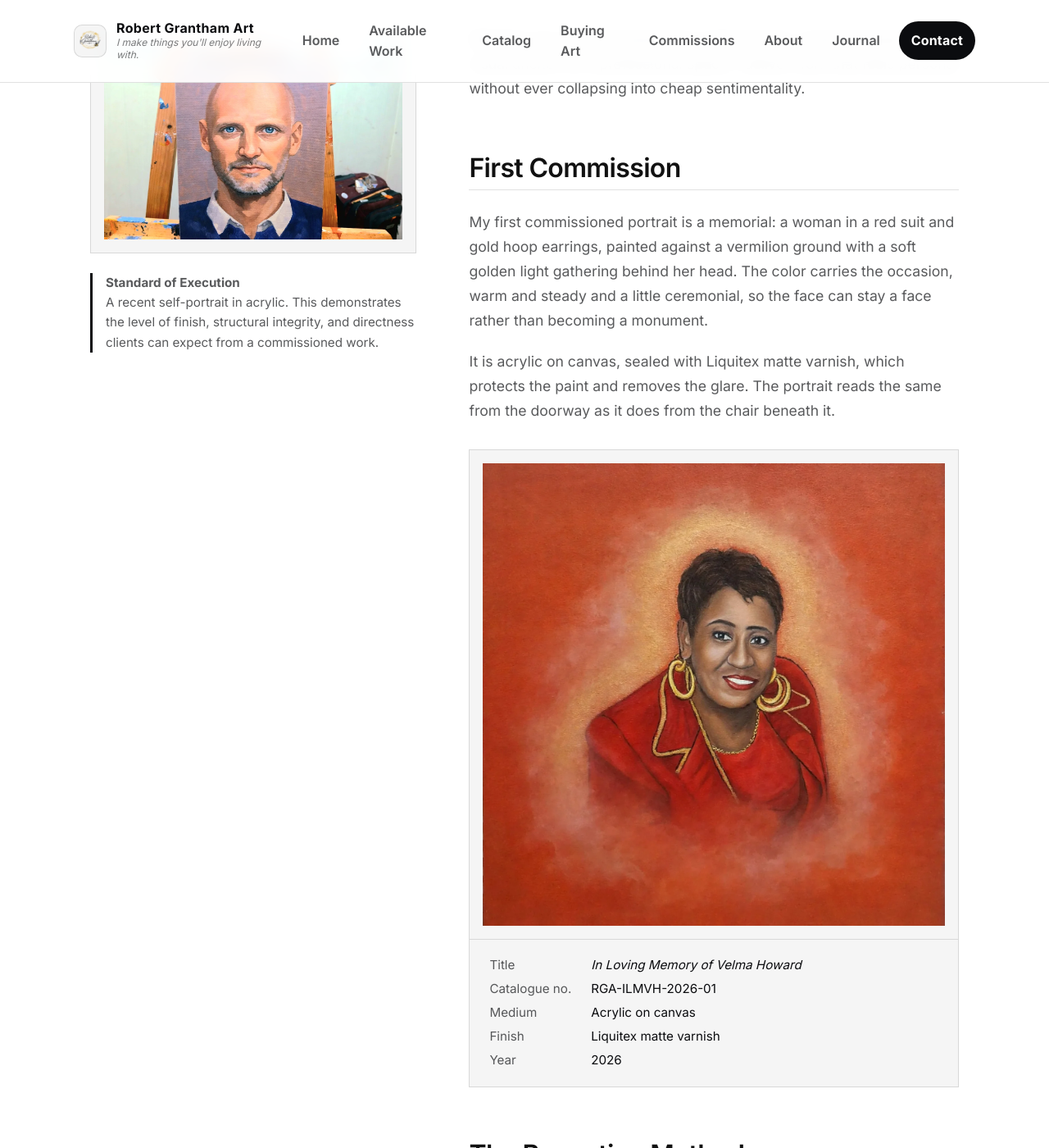
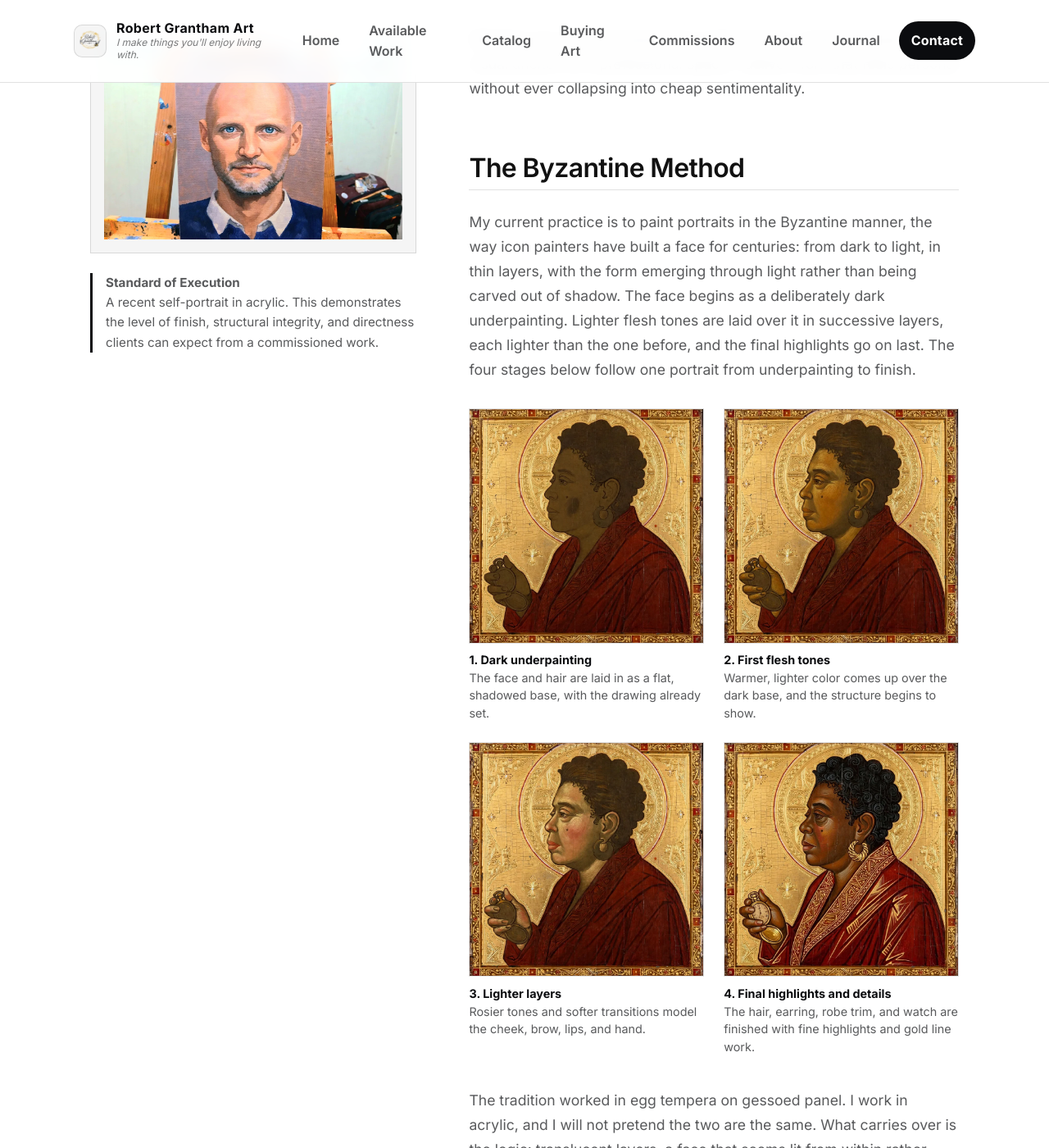
Before and after one commit to rgrantham82/rgrantham82.github.io, a Jekyll site: the page built from portraiture.html, in a window 1280 px wide and 1400 px high, scrolled down 969 px. Shown: the whole window at 82% size. Built offline with Jekyll 4.4.1, drawn with Linux system fonts in a browser that asks for light colours.

Commit message:
Delete first commission details from portraiture.html
Removed the section detailing the first commissioned portrait, including its description and image.

```diff
--- a/portraiture.html
+++ b/portraiture.html
@@ -220,43 +220,6 @@ og_image: /assets/images/self-portrait-commission-demo.webp
     </div>
 
     <div class="content-block">
-      <h2>First Commission</h2>
-      <p>
-        My first commissioned portrait is a memorial: a woman in a red suit and gold hoop earrings, painted against a vermilion ground with a soft golden light gathering behind her head. The color carries the occasion, warm and steady and a little ceremonial, so the face can stay a face rather than becoming a monument.
-      </p>
-      <p>
-        It is acrylic on canvas, sealed with Liquitex matte varnish, which protects the paint and removes the glare. The portrait reads the same from the doorway as it does from the chair beneath it.
-      </p>
-
-      <figure class="commission-figure">
-        <div class="portrait-image-wrapper">
-          <img src="{{ '/assets/images/in-loving-memory-velma-howard.webp' | relative_url }}"
-               alt="Acrylic portrait of a smiling woman with short dark hair, gold hoop earrings, and a red jacket trimmed in gold, set against a warm vermilion ground with a soft golden glow behind her."
-               loading="lazy" decoding="async"
-               onerror="this.parentElement.style.display='none';">
-        </div>
-        <figcaption>
-          <dl class="commission-placard">
-            <dt>Title</dt>
-            <dd><em>In Loving Memory of Velma Howard</em></dd>
-            <dt>Catalogue no.</dt>
-            <dd>RGA-ILMVH-2026-01</dd>
-            <dt>Medium</dt>
-            <dd>Acrylic on canvas</dd>
-            <dt>Finish</dt>
-            <dd>Liquitex matte varnish</dd>
-            <dt>Year</dt>
-            <dd>2026</dd>
-            <!-- Add dimensions when ready, e.g.:
-            <dt>Dimensions</dt>
-            <dd>16 × 20 in</dd>
-            -->
-          </dl>
-        </figcaption>
-      </figure>
-    </div>
-
-    <div class="content-block">
       <h2>The Byzantine Method</h2>
       <p>
         My current practice is to paint portraits in the Byzantine manner, the way icon painters have built a face for centuries: from dark to light, in thin layers, with the form emerging through light rather than being carved out of shadow. The face begins as a deliberately dark underpainting. Lighter flesh tones are laid over it in successive layers, each lighter than the one before, and the final highlights go on last. The four stages below follow one portrait from underpainting to finish.
```
